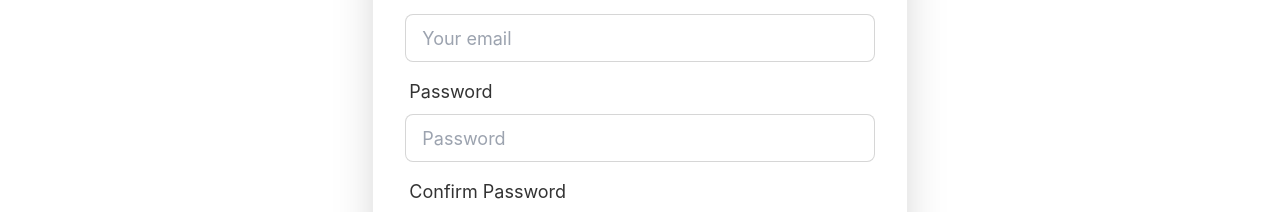
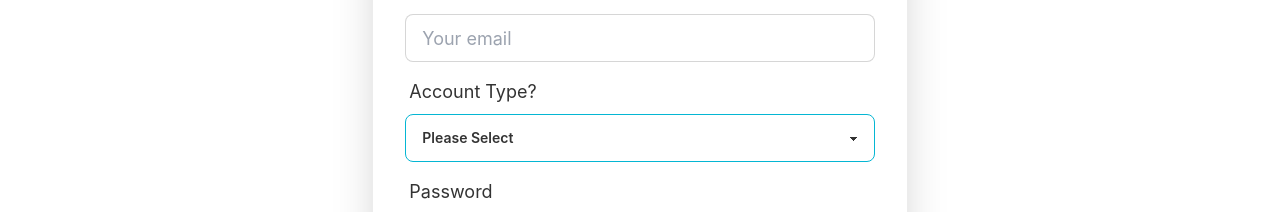
Before and after one commit to Abusayed987/revive-mobile-client-side, a React (Create React App) app: page /signup in a window 1280 px wide. Shown: the part 380-592 px from the top of the page. Built offline with nearby package versions, Linux system fonts and the light colour scheme; no server answers.

Commit message:
user information send mongodb when user signup

```diff
--- a/src/Pages/Dashboard/AddProduct/AddProduct.js
+++ b/src/Pages/Dashboard/AddProduct/AddProduct.js
@@ -6,7 +6,8 @@ import { AuthContext } from '../../../Context/AuthProvider';
 
 const AddProduct = () => {
     const { register, handleSubmit } = useForm();
-    const { user } = useContext(AuthContext)
+    const { user } = useContext(AuthContext);
+    console.log(user);
     const imageHostKey = process.env.REACT_APP_imgbbKey;
 
 
@@ -28,7 +29,6 @@ const AddProduct = () => {
         const year = date.getFullYear();
 
         const currentDate = `${day}-${month}-${year}`;
-        console.log(currentDate);
 
         const productImage = data.productPhoto[0];
         const formData = new FormData();
@@ -51,7 +51,7 @@ const AddProduct = () => {
 
 
         // const product = {
-        //     today date pathaite hobe...
+        //     todayDate: currentDate,
         //     sellerName: data.sellerName,
         //     productName: data.productName,
         //     originalPrice: data.originalPrice,
@@ -59,11 +59,11 @@ const AddProduct = () => {
         //     usesTime: data.usesTime,
         //     isAdvertised: data.isAdvertised,
         //     location: data.location,
-        //     description:data.description,
+        //     description: data.description,
         //     categoryId: categoriesItems.find(ctg => ctg.name === data.category)._id
         // }
 
-        // fetch("http://localhost:4000/addProduct", {
+        // fetch("http://localhost:4000/dashboard/seller/addProduct", {
         //     method: "POST",
         //     headers: {
         //         "content-type": "application/json"
@@ -86,6 +86,7 @@ const AddProduct = () => {
                 <h2 className='text-3xl'>Add A Product</h2>
             </div>
             <div>
+
                 <form onSubmit={handleSubmit(handleAddProduct)} className="card-body" >
                     <div className='lg:flex md:flex  justify-between'>
                         <div className='lg:w-5/12 md:w-5/12  mx-auto'>
@@ -192,6 +193,7 @@ const AddProduct = () => {
                     </div>
 
                 </form>
+
             </div>
         </div>
     );
--- a/src/Pages/Signup/Signup.js
+++ b/src/Pages/Signup/Signup.js
@@ -1,5 +1,5 @@
 import React, { useContext } from 'react';
-import { Link } from 'react-router-dom';
+import { Link, useLocation, useNavigate } from 'react-router-dom';
 import { useForm } from "react-hook-form";
 import { toast } from 'react-hot-toast';
 import { AuthContext } from '../../Context/AuthProvider';
@@ -8,6 +8,11 @@ import { AuthContext } from '../../Context/AuthProvider';
 const Signup = () => {
     const { register, handleSubmit } = useForm();
     const { createUser, updateUser } = useContext(AuthContext)
+    const navigate = useNavigate();
+    const location = useLocation();
+    const from = location.state?.from?.pathname || "/"
+
+
 
     const handleLogin = data => {
         if (data.password.length < 6) {
@@ -25,10 +30,34 @@ const Signup = () => {
                 }
                 updateUser(userInfo)
                     .then(() => {
-                        toast.success('Create user Successfully')
-                        //akhan theke user gulu mongobd te pathaite hobe.
-                        const user = result.user
+                        const user = result.user;
                         console.log(user);
+
+                        const name = user.displayName;
+                        const email = user.email;
+                        const role = data.userRole;
+
+                        const userDetails = {
+                            name: name,
+                            email: email,
+                            role: role
+                        }
+                        fetch("http://localhost:4000/dashboard/admin/allUser", {
+                            method: "POST",
+                            headers: {
+                                "content-type": "application/json"
+                            },
+                            body: JSON.stringify(userDetails)
+                        })
+                            .then(res => res.json())
+                            .then(data => {
+                                if (data.acknowledged) {
+                                    toast.success('Create user Successfully')
+                                    navigate(from, { replace: true })
+                                }
+                            })
+
+
                     })
                     .catch(err => console.error(err))
 
@@ -40,13 +69,21 @@ const Signup = () => {
 
     };
 
+    const handleGoogleLogin = () => {
+        console.log("google login comming soon....");
+        //googin function addedd >>>>
+        // je data pau jabe seta ager kono user kina seta check kore tarpor jodi na hoy thhole monogo te post korbe RRR ager sate match korle post korbe na
+        //chack korbe email diye...
+
+    }
+
     return (
         <div>
             <div className="card flex-shrink-0 lg:w-5/12 md:w-5/12 w-11/12 mx-auto mt-5 mb-10 shadow-2xl bg-base-100">
                 <h2 className='text-center text-3xl font-semibold text-secondary pt-2'>Sign Up Here!</h2>
                 <form onSubmit={handleSubmit(handleLogin)} className="card-body" >
                     <div className="form-control mb-7">
-                        <Link className="btn btn-outline btn-primary  no-animation hover:text-white"> Login With
+                        <Link onClick={handleGoogleLogin} className="btn btn-outline btn-primary  no-animation hover:text-white"> Login With
                             <img className='h-10 w-20 mb-2 ml-2' src="https://media.tenor.com/ZV4jX_quyecAAAAi/google.gif" alt="" />
                         </Link>
                     </div>
@@ -67,6 +104,19 @@ const Signup = () => {
                             {...register("email")}
                             type="email" placeholder="Your email" className="input input-bordered lg:text-lg md:text-lg" required />
                     </div>
+
+                    <div className="form-control">
+                        <label className="label">
+                            <span className="label-text lg:text-lg md:text-lg">
+                                Account Type?</span>
+                        </label>
+                        <select className='select select-bordered border-primary ' {...register("userRole")}>
+                            <option disabled selected>Please Select</option>
+                            <option value="buyer">As a buyer</option>
+                            <option value="seller">As a seller</option>
+                        </select>
+                    </div>
+
                     <div className="form-control">
                         <label className="label">
                             <span className="label-text lg:text-lg md:text-lg">Password</span>
```
